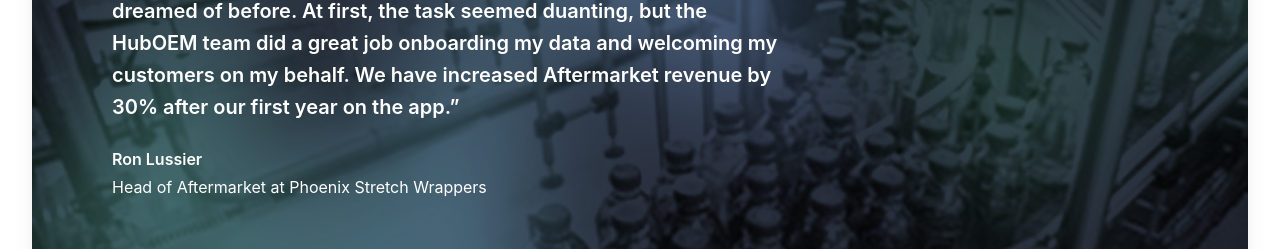
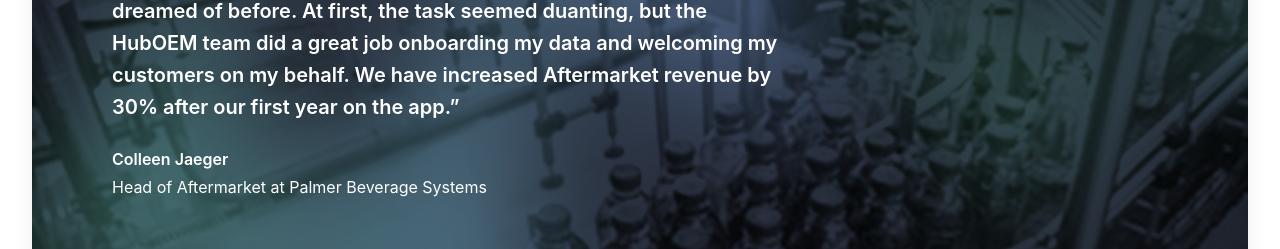
Before and after one commit to ethanfree23/huboem_marketing_page, a React (Create React App) app: page / in a window 1280 px wide. Shown: the part 3728-3977 px from the top of the page. Built offline with nearby package versions, Linux system fonts and the light colour scheme.

Commit message:
quote fix

```diff
--- a/src/pages/Homepage.js
+++ b/src/pages/Homepage.js
@@ -349,8 +349,8 @@ function Homepage() {
                                     </p>
                                 </blockquote>
                                 <figcaption className="mt-6 text-base text-white">
-                                    <div className="font-semibold">Ron Lussier</div>
-                                    <div className="mt-1">Head of Aftermarket at Phoenix Stretch Wrappers</div>
+                                    <div className="font-semibold">Colleen Jaeger</div>
+                                    <div className="mt-1">Head of Aftermarket at Palmer Beverage Systems</div>
                                 </figcaption>
                             </figure>
                         </div>
```
